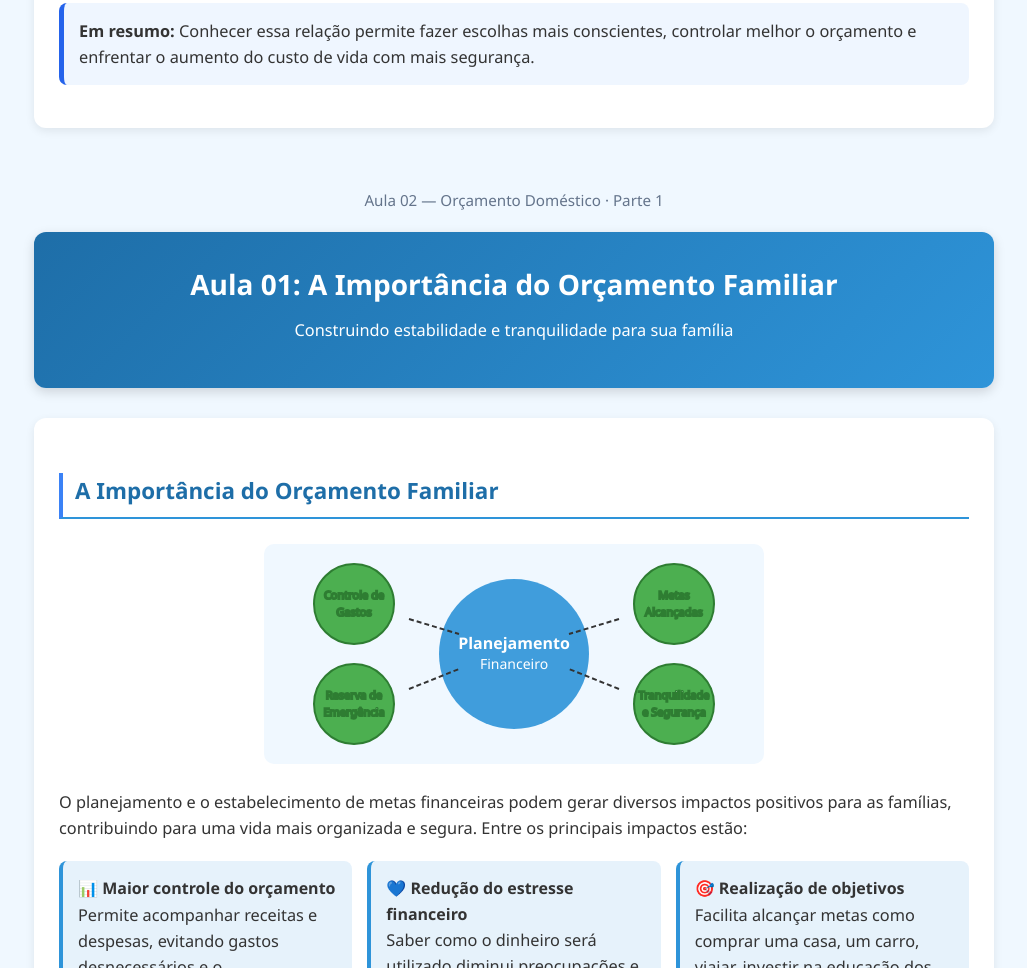
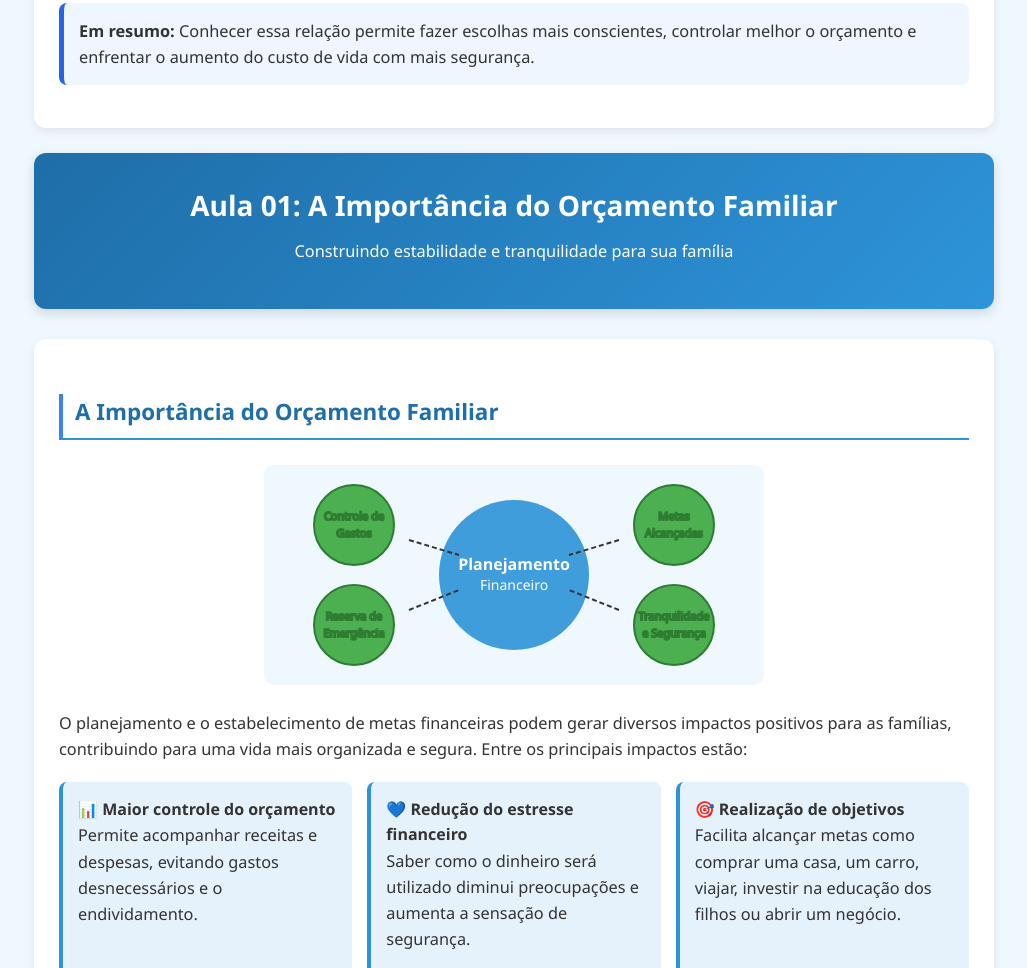
Before and after one commit to valterduty/Ed-Financeira-1EM-2026, a plain HTML site: page index.html in a window 1280 px wide. Shown: the part 4238-5206 px from the top of the page, without its empty margins (126-1153 px from the left). Drawn offline with Linux system fonts and the light colour scheme.

Commit message:
Remove footer from index.html
Removed footer section from index.html.

```diff
--- a/index.html
+++ b/index.html
@@ -366,9 +366,7 @@
         <p class="destaque"><strong>Em resumo:</strong> Conhecer essa relação permite fazer escolhas mais conscientes, controlar melhor o orçamento e enfrentar o aumento do custo de vida com mais segurança.</p>
     </div>
 
-    <footer>
-        Aula 02 — Orçamento Doméstico · Parte 1
-    </footer>
+
 
 </body>
 </html>
```
